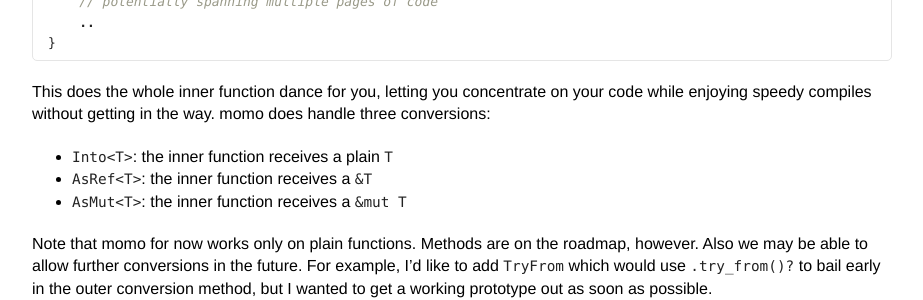
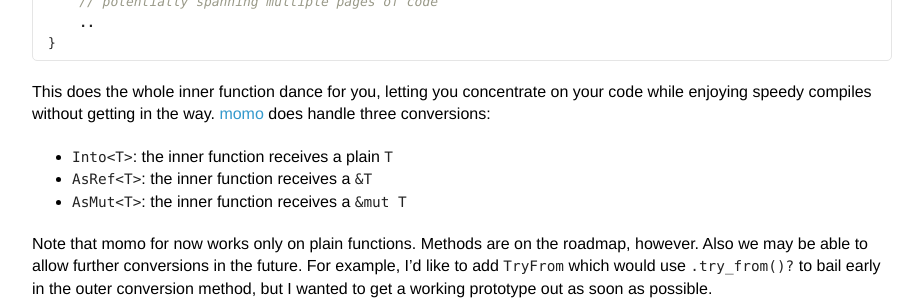
Before and after one commit to llogiq/llogiq.github.io, a Jekyll site: the page built from _posts/2019-05-18-momo.md, in a window 1280 px wide. Shown: the part 1078-1378 px from the top of the page, without its empty margins (178-1101 px from the left). Built offline with Jekyll 4.4.1, drawn with Linux system fonts in a browser that asks for light colours.

Commit message:
add link to repo

````diff
--- a/_posts/2019-05-18-momo.md
+++ b/_posts/2019-05-18-momo.md
@@ -57,7 +57,7 @@ pub fn this<I: Into<String>>(i: I) -> usize {
 ```
 
 This does the whole inner function dance for you, letting you concentrate on
-your code while enjoying speedy compiles without getting in the way. momo does
+your code while enjoying speedy compiles without getting in the way. [momo] does
 handle three conversions:
 
 * `Into<T>`: the inner function receives a plain `T`
````
Also changed, not shown: other parts of _posts/2019-05-18-momo.md (+2 -0 lines).
